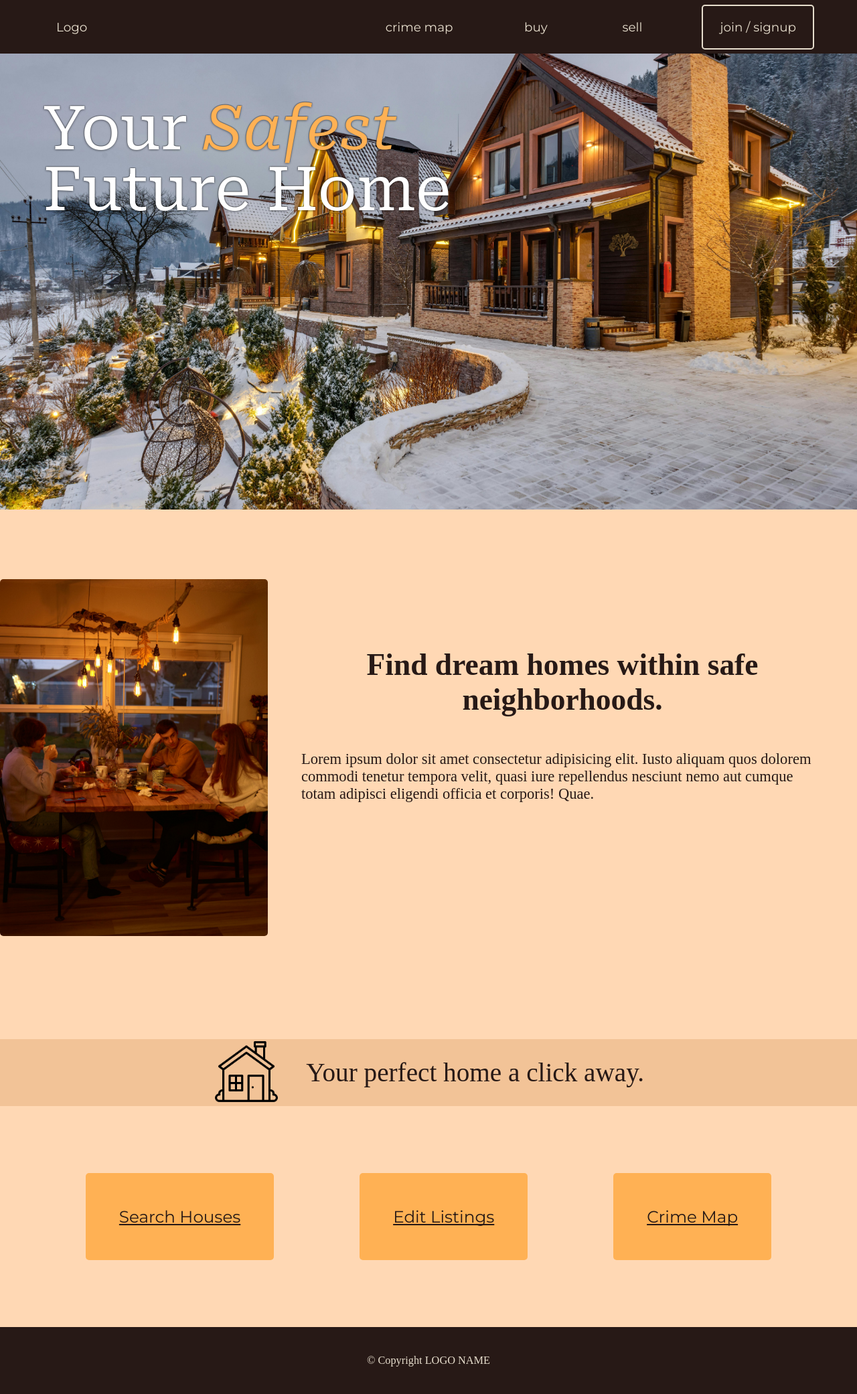
After one commit to carlyswe/cop4710proj, a Flask app: template Website/templates/homepage.html in a window 1280 px wide. The commit adds this page. Shown: the whole page at 67% size. Run offline with Flask 3, Linux system fonts and the light colour scheme; the template is opened without the code that fills it, so the values that code supplies are empty.

Commit message:
connected some pages

```diff
--- a/Scripts/app.py
+++ b/Website/app.py
@@ -26,15 +26,43 @@ def database():
 def addlisting():
     if request.method == 'POST':
         try:
+
+            price = request.form['price']
+            sqft = request.form['sqft']
+            numbed = request.form['numbeds']
+            numfullbaths = request.form['numfullbaths']
+            numhalfbaths = request.form['numhalfbaths']
+            yearbuilt = request.form['yearbuilt']
+            pricepersqft = request.form['pricepersqft']
+            photourl = request.form['photourl']
+            street = request.form['street']
+            city = request.form['city']
+            zipcode = request.form['zipcode']
+            unit = request.form['unit']
+
+            #what ab listing id???
+
             con = database()
             cur = con.cursor()
 
+            query = 'INSERT INTO Homes ()'
+
+
             cur.execute()
+
+            con.close()
         except:
             print("error lol")
 
     return render_template("addlisting.html")
 
+@app.route('/viewlistings', methods = ['POST', 'GET'])
+def viewListings():
+
+
+    return render_template("viewlistings.html")
+
+
 
 if __name__ == '__main__':
     app.run(debug = True)
--- /dev/null
+++ b/Website/templates/homepage.html
@@ -0,0 +1,66 @@
+<!DOCTYPE html>
+<html>
+    <head>
+        <meta charset="utf-8">
+        <meta http-equiv="X-UA-Compatible" content="IE=edge">
+        <title>Real Estate Site</title>
+        <meta name="description" content="Find homes within safe counties in Florida.">
+        <meta name="viewport" content="width=device-width, initial-scale=1">
+        <link rel="stylesheet" href="../styles.css"/>
+        <link rel="preconnect" href="https://fonts.googleapis.com">
+        <link rel="preconnect" href="https://fonts.gstatic.com" crossorigin>
+        <link href="https://fonts.googleapis.com/css2?family=Montserrat:ital,wght@0,100..900;1,100..900&display=swap" rel="stylesheet">
+        <link rel="preconnect" href="https://fonts.googleapis.com">
+        <link rel="preconnect" href="https://fonts.gstatic.com" crossorigin>
+        <link href="https://fonts.googleapis.com/css2?family=Roboto+Serif:ital,opsz,wght@0,8..144,100..900;1,8..144,100..900&display=swap" rel="stylesheet">
+
+    </head>
+
+    <nav class="navbar">
+        <a class="logo nav-options" href="www.google.com">Logo</a>
+        <a class="nav-options" href="www.google.com">crime map</a>
+        <a class="nav-options" href="www.google.com">buy</a>
+        <a class="nav-options" href="www.google.com">sell</a>
+        <a class="join nav-options" href="www.google.com">join / signup</a>
+    </nav>
+
+    <div class="wrapper-home">
+        <div class="body-home">
+            <div class="hero">
+                <div class="hero-house">
+                    <img src="/Website/Images/homepage-house.jpg" alt="Home Image"/>
+                    <h1>Your <span class="italicize highlight">Safest</span></h1>
+                    <h1>Future Home</h1>
+                </div>
+
+                <div class="showcase">
+                    <div class="family-wrapper">
+                        <div class="family-img">
+                            <img src="/Website/Images/family-house.jpg" alt="family around house"/>
+                        </div>
+                        <div class="family-text">
+                            <h2>Find dream homes within safe neighborhoods.</h2>
+                            <p> Lorem ipsum dolor sit amet consectetur adipisicing elit. Iusto aliquam quos dolorem commodi tenetur tempora velit, quasi iure repellendus nesciunt nemo aut cumque totam adipisci eligendi officia et corporis! Quae.</p>
+                        </div>
+                    </div>
+
+                    <div class="divide-block">
+                        <img class="house-img" src="/Website/Images/home.png" alt="house"/>
+                        <p>Your perfect home a click away.</p>
+                    </div>
+
+                    <div class="selections">
+                        <a class="button" href="www.google.com">Search Houses</a>
+                        <a class="button" href="www.google.com">Edit Listings</a>
+                        <a class="button" href="www.google.com">Crime Map</a>
+                    </div>
+                </div>
+            </div>
+            <footer class="footer">
+                <div class="footer-text">
+                    <p>© Copyright LOGO NAME </p>
+                </div>
+            </footer>
+        </div>
+    </div>
+</html>
--- a/Website/house.html
+++ b/Website/templates/house.html
@@ -6,7 +6,7 @@
             <title>Real Estate Site | Home Details</title>
             <meta name="description" content="Find homes within safe counties in Florida.">
             <meta name="viewport" content="width=device-width, initial-scale=1">
-            <link rel="stylesheet" href="styles.css"/>
+            <link rel="stylesheet" href="../styles.css"/>
             <link rel="preconnect" href="https://fonts.googleapis.com">
             <link rel="preconnect" href="https://fonts.gstatic.com" crossorigin>
             <link href="https://fonts.googleapis.com/css2?family=Montserrat:ital,wght@0,100..900;1,100..900&display=swap" rel="stylesheet">
--- a/templates/index.html
+++ b/Website/templates/viewlistings.html
@@ -2,8 +2,7 @@
 <html lang="en">
 <head>
     <meta charset="UTF-8">
-    <h1>this is the home page</h1>
-    <h2><a href = "/addlisting">Add a new listing</a></h2>
+    <title> hello </title>
 </head>
 <body>
 
```
Also changed, not shown: Website/templates/addlisting.html (added, +37 -0 lines), Website/templates/index.html (renamed from Website/homepage.html, +4 -4 lines), templates/addlisting.html (deleted, +0 -9 lines).
